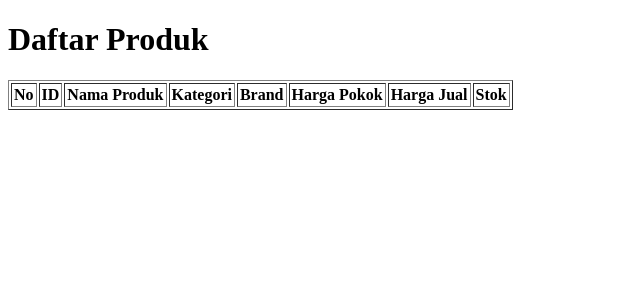
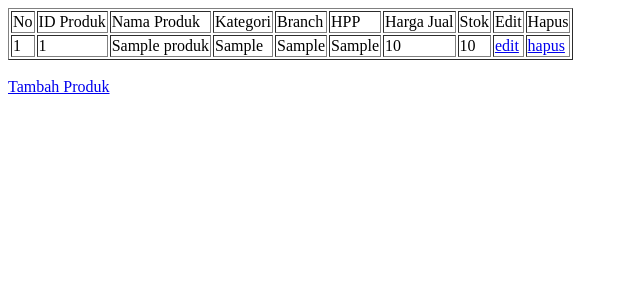
Before and after one commit to ridwan0806/hasnacell, a PHP site: page /viewproduk.php in a window 1280 px wide. Shown: the top 300 px of the page, without its empty margins (0-640 px from the left). Run offline with PHP 8.4, Linux system fonts and the light colour scheme; tables that the repository leaves empty or names only in its code hold one stand-in row (values such as "Sample post"); lists and menus that the app fills with data are empty.

Commit message:
tambah function

```diff
--- /dev/null
+++ b/function.php
@@ -0,0 +1,69 @@
+<?php
+	class Abdancell {
+		var $host	= "localhost";
+		var $user 	= "root";
+		var $pass	= "";
+		var $db		= "hasna_cell_3";
+		var $conn	= "";
+
+		public function __construct(){
+			$this->conn = mysqli_connect($this->host,$this->user,$this->pass,$this->db);
+			if(mysqli_connect_errno()){
+				echo "koneksi gagal" . mysqli_connect_errno;
+			}
+		}
+
+		public function lihat_produk()
+		{
+			$sql = mysqli_query($this->conn,"select * from produk");
+			while($row = mysqli_fetch_array($sql))
+			{
+				$result[] = $row;
+			}
+			return $result;
+		}
+
+		public function tambah_produk($kode_produk,$nama_produk,$kategori,$brand,$hpp,$harga_jual,$stok)
+		{
+			mysqli_query($this->conn,"insert into produk values('$kode_produk','$nama_produk','$kategori','$brand','$hpp','$harga_jual','$stok')");
+		}
+
+		public function get_kode_produk($kode_produk)
+		{
+			$sql = mysqli_query($this->conn,"select * from produk where kode_produk='$kode_produk'");
+			return $sql->fetch_array();
+		}
+
+		public function edit_produk($nama_produk,$kategori,$brand,$hpp,$harga_jual,$stok,$kode_produk)
+		{
+			mysqli_query($this->conn,"update produk set nama_produk='$nama_produk',kategori='$kategori',
+			brand='$brand',hpp='$hpp',harga_jual='$harga_jual',stok='$stok' where kode_produk='$kode_produk'
+			");
+		}
+
+		public function hapus_produk($kode_produk)
+		{
+			mysqli_query($this->conn,"delete from produk where kode_produk='$kode_produk'");
+		}
+
+		// bagian transaksi..
+		public function summary_trx()
+		{
+			$sql = mysqli_query($this->conn,"SELECT a.tanggal,
+			SUM(a.`qty`) AS jml_produk_terjual,
+			SUM(a.qty*b.harga_jual) AS setoran,
+			SUM(a.`qty`*b.hpp) AS modal,
+			SUM((a.`qty`*b.`harga_jual`)-a.`qty`*b.`hpp`) AS laba
+			FROM transaksi a JOIN produk b
+			ON a.`kode_produk`=b.`kode_produk`
+			GROUP BY a.`tanggal`
+			ORDER BY a.tanggal DESC
+			");
+			while($row = mysqli_fetch_array($sql))
+			{
+				$result[] = $row;
+			}
+			return $result;
+		}
+	}
+?>
--- a/viewproduk.php
+++ b/viewproduk.php
@@ -1,23 +1,52 @@
+
+<?php
+include ('function.php');
+$produk = new Abdancell();
+$show = $produk->lihat_produk();
+?>
+
 <!DOCTYPE html>
 <html>
 <head>
 	<meta charset="utf-8">
 	<meta name="viewport" content="width=device-width, initial-scale=1">
-	<title>Halaman Produk</title>
+	<title>halaman produk</title>
 </head>
 <body>
-<h1>Daftar Produk</h1>
-	<table border="1" cellspacing="2" cellpadding="2">
+	<table border="1">
 		<tr>
-			<th>No</th>
-			<th>ID</th>
-			<th>Nama Produk</th>
-			<th>Kategori</th>
-			<th>Brand</th>
-			<th>Harga Pokok</th>
-			<th>Harga Jual</th>
-			<th>Stok</th>
+			<td>No</td>
+			<td>ID Produk</td>
+			<td>Nama Produk</td>
+			<td>Kategori</td>
+			<td>Branch</td>
+			<td>HPP</td>
+			<td>Harga Jual</td>
+			<td>Stok</td>
+			<td>Edit</td>
+			<td>Hapus</td>
 		</tr>
+		<tr>
+			<?php
+				$no = 1;
+				foreach($show as $row){
+			?>
+			<td><?php echo $no++; ?></td>
+			<td><?php echo $row['id_produk']; ?></td>
+			<td><?php echo $row['nama_produk']; ?></td>
+			<td><?php echo $row['kategori']; ?></td>
+			<td><?php echo $row['brand']; ?></td>
+			<td><?php echo $row['hpp']; ?></td>
+			<td><?php echo $row['harga_jual']; ?></td>
+			<td><?php echo $row['stok']; ?></td>
+			<td><a href="edit_produk.php?id=<?php echo $row['id_produk']; ?>">edit</td>
+			<td><a href="produk.php?action=deleteproduk&id=<?php echo $row['id_produk']; ?>">hapus</td>
+		</tr>
+			<?php
+		}
+			?>
 	</table>
+	<br>
+<a href="tambah_produk.php">Tambah Produk</a>
 </body>
 </html>
```
